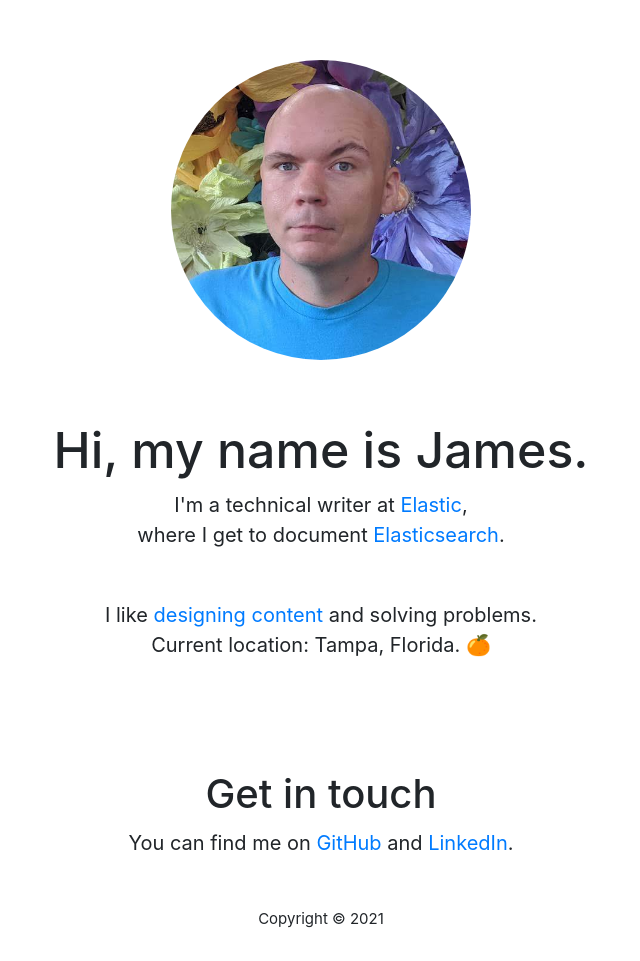
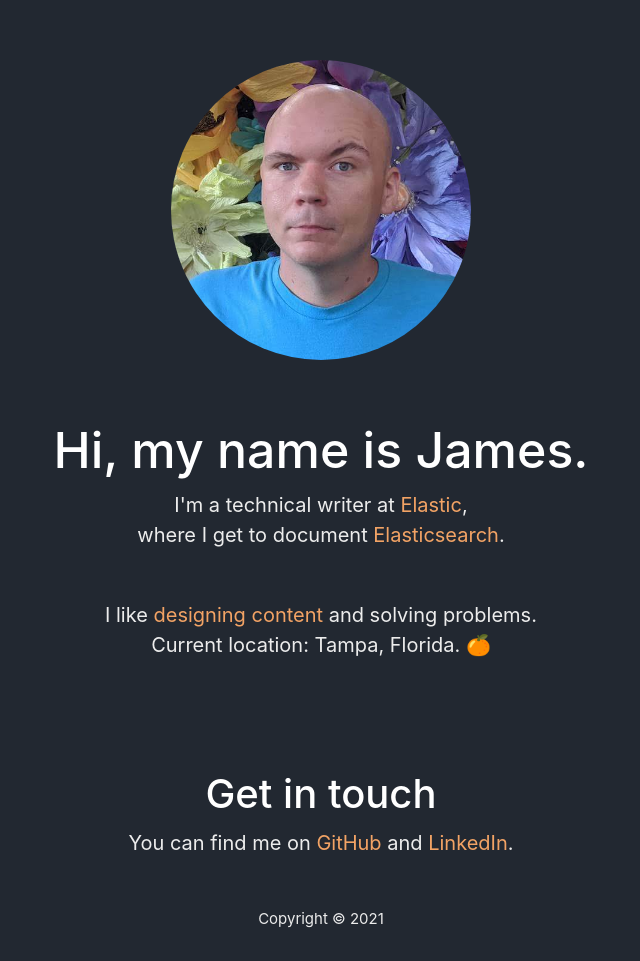
Before and after one commit to jrodewig/jrodewig.github.io, a Jekyll site: the page built from index.html, in a window 1280 px wide. Shown: the whole page, without its empty margins (319-959 px from the left). Built offline with Jekyll 4.4.1, drawn with Linux system fonts in a browser that asks for light colours.

Commit message:
Change color scheme. Update index.

```diff
--- a/assets/css/style.css
+++ b/assets/css/style.css
@@ -1,7 +1,23 @@
 html,
 body {
+  background-color: #222831;
+  color: #ececec;
   font-size: 20px;
   height: 100%;
+}
+
+a {
+  color: #f2a365;
+}
+
+a:hover, a:focus {
+  color: #f2a365;
+  text-decoration: underline;
+}
+
+h1,
+h2 {
+  color: #fff;
 }
 
 footer p {
```
